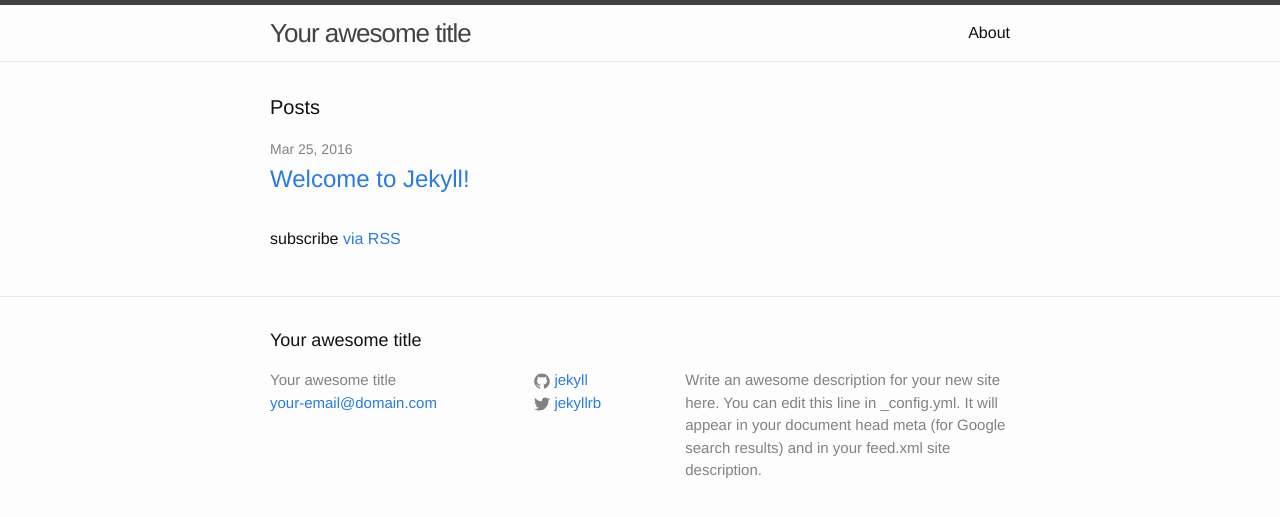
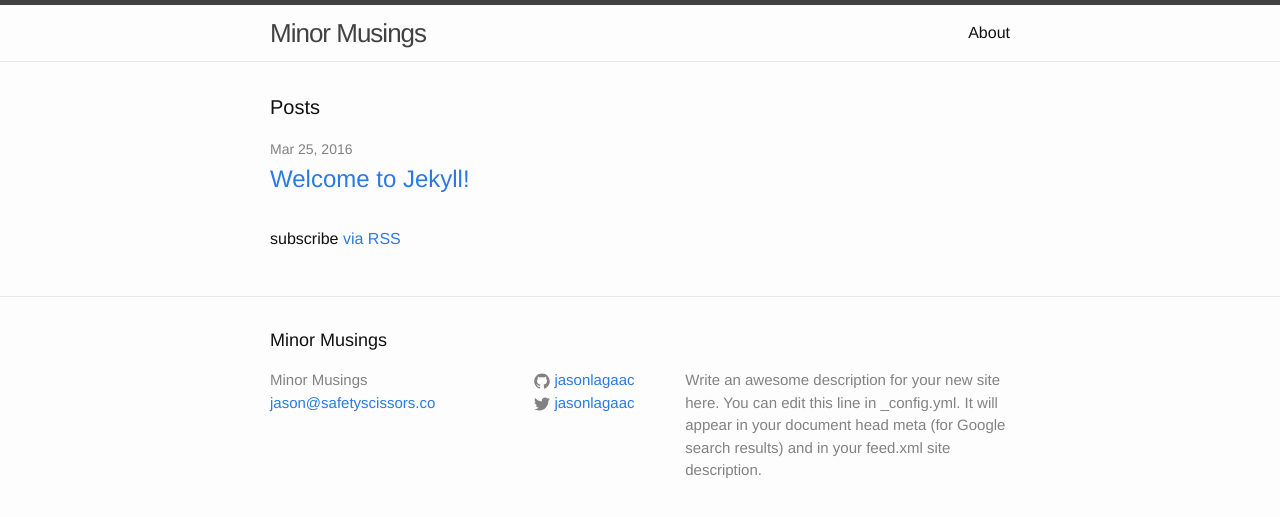
Before and after one commit to jasonlagaac/jasonlagaac, a Jekyll site: the page built from index.html, in a window 1280 px wide. Shown: the top 517 px of the page. Built offline with Jekyll 4.4.1, drawn with Linux system fonts in a browser that asks for light colours.

Commit message:
Updated config

```diff
--- a/_config.yml
+++ b/_config.yml
@@ -6,16 +6,16 @@
 # 'jekyll serve'. If you change this file, please restart the server process.
 
 # Site settings
-title: Your awesome title
-email: your-email@domain.com
+title: Minor Musings
+email: jason@safetyscissors.co
 description: > # this means to ignore newlines until "baseurl:"
   Write an awesome description for your new site here. You can edit this
   line in _config.yml. It will appear in your document head meta (for
   Google search results) and in your feed.xml site description.
 baseurl: "" # the subpath of your site, e.g. /blog
-url: "http://yourdomain.com" # the base hostname & protocol for your site
-twitter_username: jekyllrb
-github_username:  jekyll
+url: "http://safetyscissors.co" # the base hostname & protocol for your site
+twitter_username: jasonlagaac
+github_username:  jasonlagaac
 
 # Build settings
 markdown: kramdown
```
